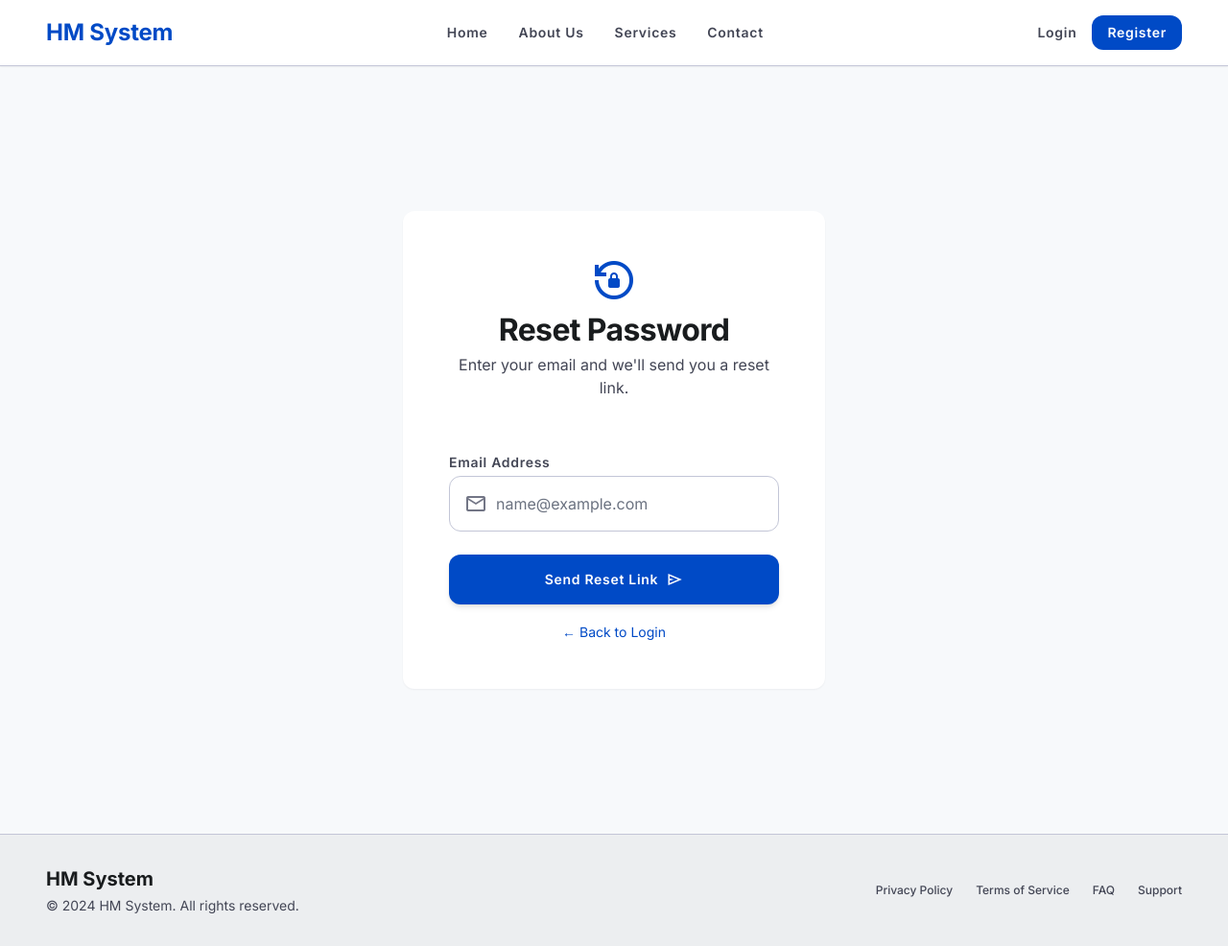
After one commit to KirtanKayastha/hospital-management-system, a Django app: page /password-reset/ in a window 1280 px wide. The commit adds this page. Shown: the whole page at 96% size. Run offline with Django 5.2, Linux system fonts and the light colour scheme; some libraries are stand-ins or nearby versions.

Commit message:
Add Django built-in password reset with Gmail SMTP and 5 templates

```diff
--- a/auth_kirtan/templates/auth_kirtan/login.html
+++ b/auth_kirtan/templates/auth_kirtan/login.html
@@ -31,7 +31,7 @@
             <div class="space-y-xs">
                 <div class="flex justify-between items-center">
                     <label class="font-label-md text-label-md text-on-surface-variant block" for="password">Password</label>
-                    <a class="font-label-sm text-label-sm text-primary hover:underline transition-all" href="/forgot-password/">Forgot Password?</a>
+                    <a class="font-label-sm text-label-sm text-primary hover:underline transition-all" href="{% url 'auth_kirtan:password_reset' %}">Forgot Password?</a>
                 </div>
                 <div class="relative group">
                     <span class="material-symbols-outlined absolute left-md top-1/2 -translate-y-1/2 text-outline group-focus-within:text-primary transition-colors duration-200">lock</span>
--- /dev/null
+++ b/auth_kirtan/templates/auth_kirtan/password_reset_form.html
@@ -0,0 +1,42 @@
+{% extends 'base.html' %}
+
+{% block title %}Reset Password | HM System{% endblock %}
+
+{% block content %}
+<main class="min-h-screen flex items-center justify-center pt-xxl pb-xxl px-md">
+    <div class="w-full max-w-[440px] bg-surface-container-lowest rounded-lg login-card-shadow p-xl md:p-xxl flex flex-col items-center">
+        <div class="text-center mb-xl w-full">
+            <span class="material-symbols-outlined text-5xl text-primary">lock_reset</span>
+            <h1 class="font-headline-lg text-headline-lg text-on-surface mt-2 mb-xs">Reset Password</h1>
+            <p class="font-body-md text-body-md text-on-surface-variant">Enter your email and we'll send you a reset link.</p>
+        </div>
+
+        {% if messages %}
+            {% for message in messages %}
+                <div class="w-full p-3 rounded-lg mb-4 {% if message.tags == 'error' %}bg-red-100 text-red-700{% else %}bg-green-100 text-green-700{% endif %}">
+                    {{ message }}
+                </div>
+            {% endfor %}
+        {% endif %}
+
+        <form class="w-full space-y-lg" method="POST">
+            {% csrf_token %}
+            <div class="space-y-xs">
+                <label class="font-label-md text-label-md text-on-surface-variant block" for="id_email">Email Address</label>
+                <div class="relative group">
+                    <span class="material-symbols-outlined absolute left-md top-1/2 -translate-y-1/2 text-outline group-focus-within:text-primary transition-colors duration-200">mail</span>
+                    <input class="w-full pl-[48px] pr-md py-md bg-surface-container-lowest border border-outline-variant rounded-lg font-body-md text-on-surface focus:outline-none focus:ring-2 focus:ring-primary-container/20 focus:border-primary transition-all duration-200" id="id_email" name="email" placeholder="name@example.com" type="email" required/>
+                </div>
+            </div>
+            <button class="w-full bg-primary hover:bg-primary-container text-white py-md rounded-lg font-label-md text-label-md shadow-md hover:shadow-lg transition-all duration-200 flex items-center justify-center gap-sm active:scale-[0.98]" type="submit">
+                Send Reset Link
+                <span class="material-symbols-outlined text-[18px]">send</span>
+            </button>
+        </form>
+
+        <div class="mt-4 text-center">
+            <a href="/login/" class="text-primary hover:underline text-sm">← Back to Login</a>
+        </div>
+    </div>
+</main>
+{% endblock %}
--- /dev/null
+++ b/auth_kirtan/templates/auth_kirtan/password_reset_subject.txt
@@ -0,0 +1 @@
+Reset your password - MedCore Portal
--- a/auth_kirtan/urls.py
+++ b/auth_kirtan/urls.py
@@ -1,3 +1,4 @@
+from django.contrib.auth import views as auth_views
 from django.urls import path
 from . import views
 
@@ -6,6 +7,21 @@ app_name = 'auth_kirtan'
 urlpatterns = [
     path('login/', views.login_view, name='login'),
     path('register/', views.register_view, name='register'),
-    path('forgot-password/', views.forgot_password_view, name='forgot_password'),
+    path('password-reset/', auth_views.PasswordResetView.as_view(
+        template_name='auth_kirtan/password_reset_form.html',
+        email_template_name='auth_kirtan/password_reset_email.html',
+        subject_template_name='auth_kirtan/password_reset_subject.txt',
+        success_url='/password-reset/done/'
+    ), name='password_reset'),
+    path('password-reset/done/', auth_views.PasswordResetDoneView.as_view(
+        template_name='auth_kirtan/password_reset_done.html'
+    ), name='password_reset_done'),
+    path('password-reset-confirm/<uidb64>/<token>/', auth_views.PasswordResetConfirmView.as_view(
+        template_name='auth_kirtan/password_reset_confirm.html',
+        success_url='/password-reset/complete/'
+    ), name='password_reset_confirm'),
+    path('password-reset/complete/', auth_views.PasswordResetCompleteView.as_view(
+        template_name='auth_kirtan/password_reset_complete.html'
+    ), name='password_reset_complete'),
     path('logout/', views.logout_view, name='logout'),
 ]
```
Also changed, not shown: auth_kirtan/templates/auth_kirtan/password_reset_complete.html (added, +16 -0 lines), auth_kirtan/templates/auth_kirtan/password_reset_confirm.html (added, +32 -0 lines), auth_kirtan/templates/auth_kirtan/password_reset_done.html (added, +16 -0 lines), auth_kirtan/templates/auth_kirtan/password_reset_email.html (added, +41 -0 lines), hospital/settings.py (+10 -0 lines).
